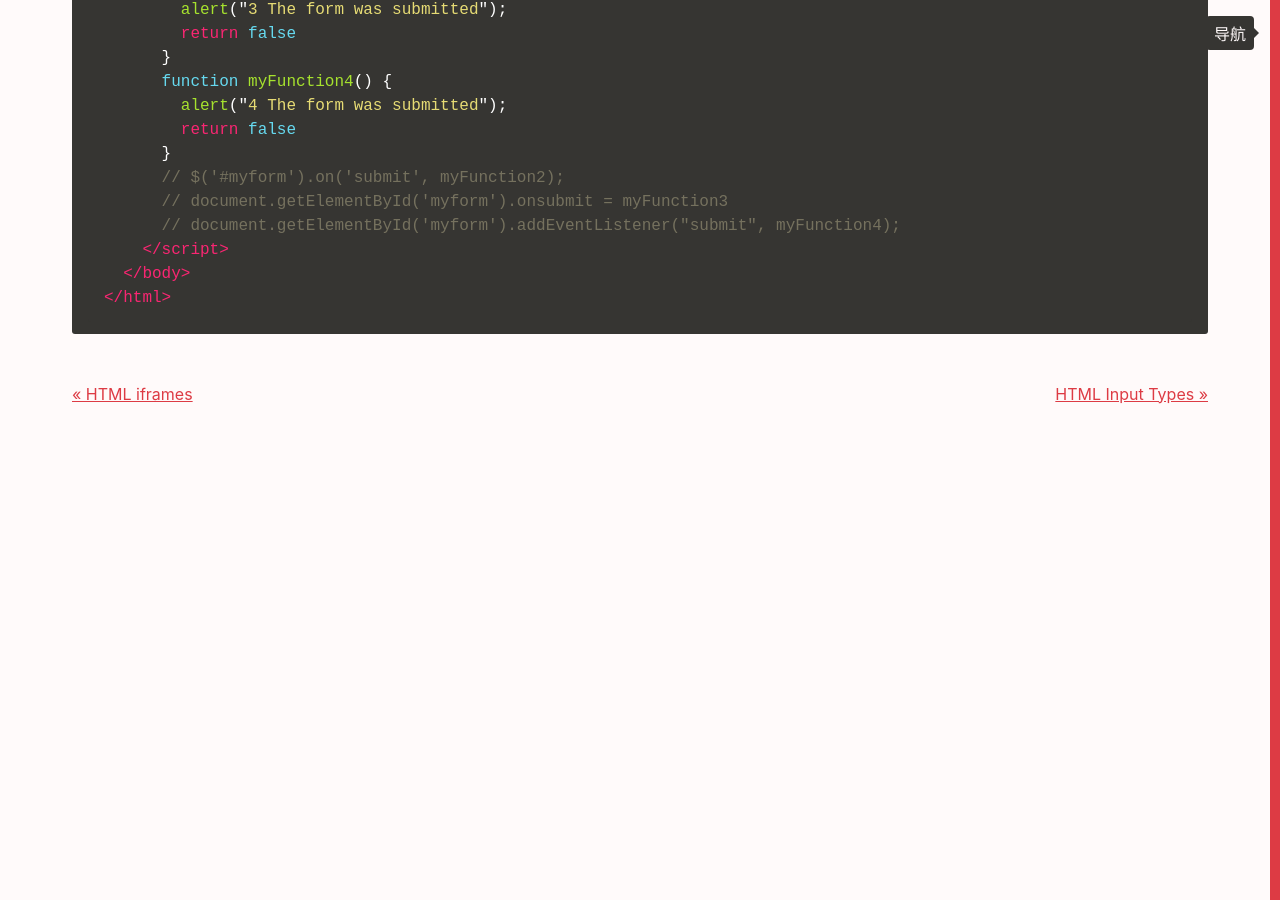
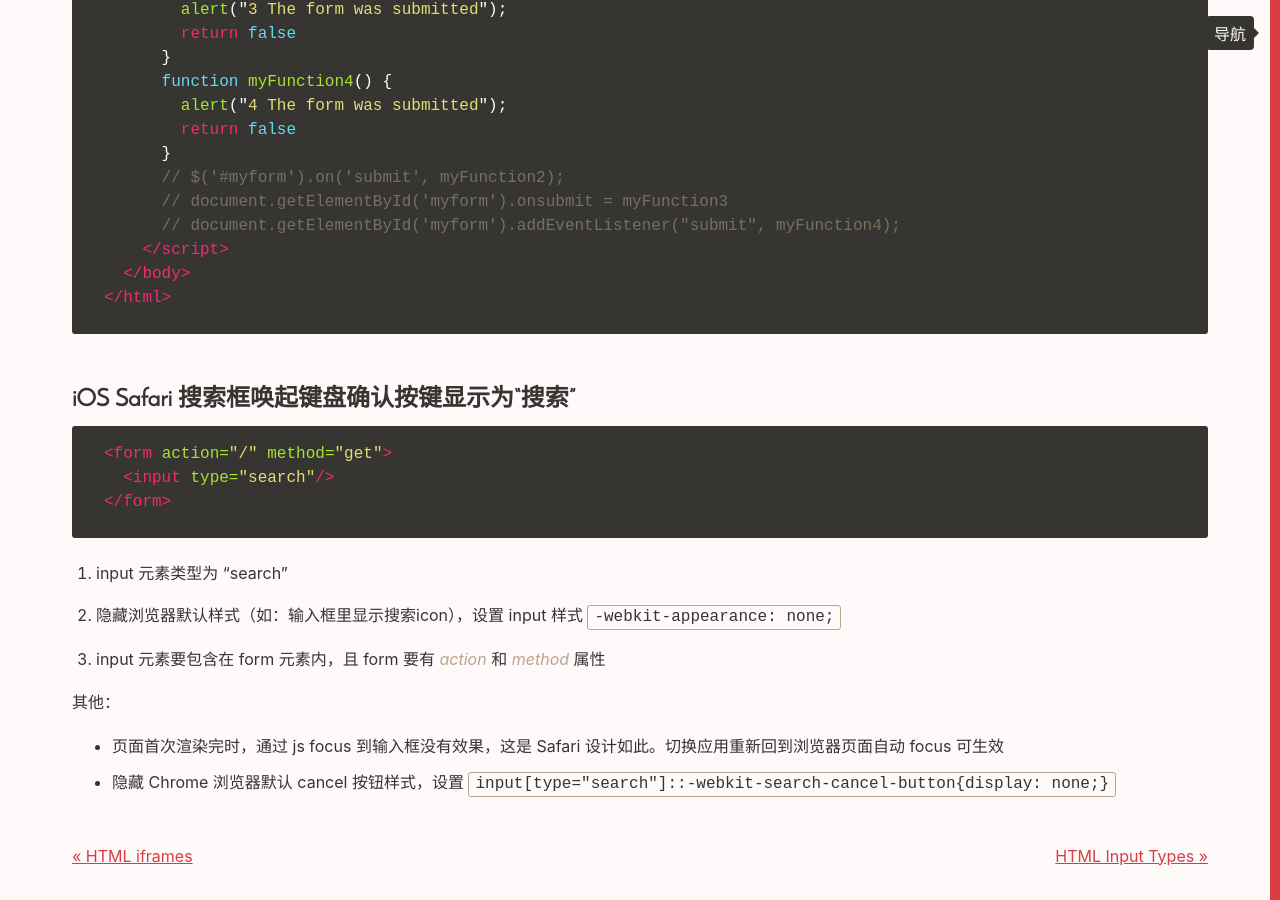
Before and after one commit to Vivi-wu/dive-into-web, a Jekyll site: the page built from _posts/2014-04-20-HTML-Forms-and-Form-Elements.markdown, in a window 1280 px wide and 900 px high, scrolled down 6258 px. Built offline with Jekyll 4.4.1, drawn with Linux system fonts in a browser that asks for light colours.

Commit message:
update blog for safaro keyboard

````diff
--- a/_posts/2014-04-20-HTML-Forms-and-Form-Elements.markdown
+++ b/_posts/2014-04-20-HTML-Forms-and-Form-Elements.markdown
@@ -246,3 +246,19 @@ The size of a text area can be specified by the _cols_ and _rows_ attributes, or
   </body>
 </html>
 ```
+
+### iOS Safari 搜索框唤起键盘确认按键显示为“搜索”
+
+```html
+<form action="/" method="get">
+  <input type="search"/>
+</form>
+```
+1. input 元素类型为 "search"
+2. 隐藏浏览器默认样式（如：输入框里显示搜索icon），设置 input 样式 `-webkit-appearance: none;`
+3. input 元素要包含在 form 元素内，且 form 要有 _action_ 和 _method_ 属性
+
+其他：
+
++ 页面首次渲染完时，通过 js focus 到输入框没有效果，这是 Safari 设计如此。切换应用重新回到浏览器页面自动 focus 可生效
++ 隐藏 Chrome 浏览器默认 cancel 按钮样式，设置 `input[type="search"]::-webkit-search-cancel-button{display: none;}`
````
